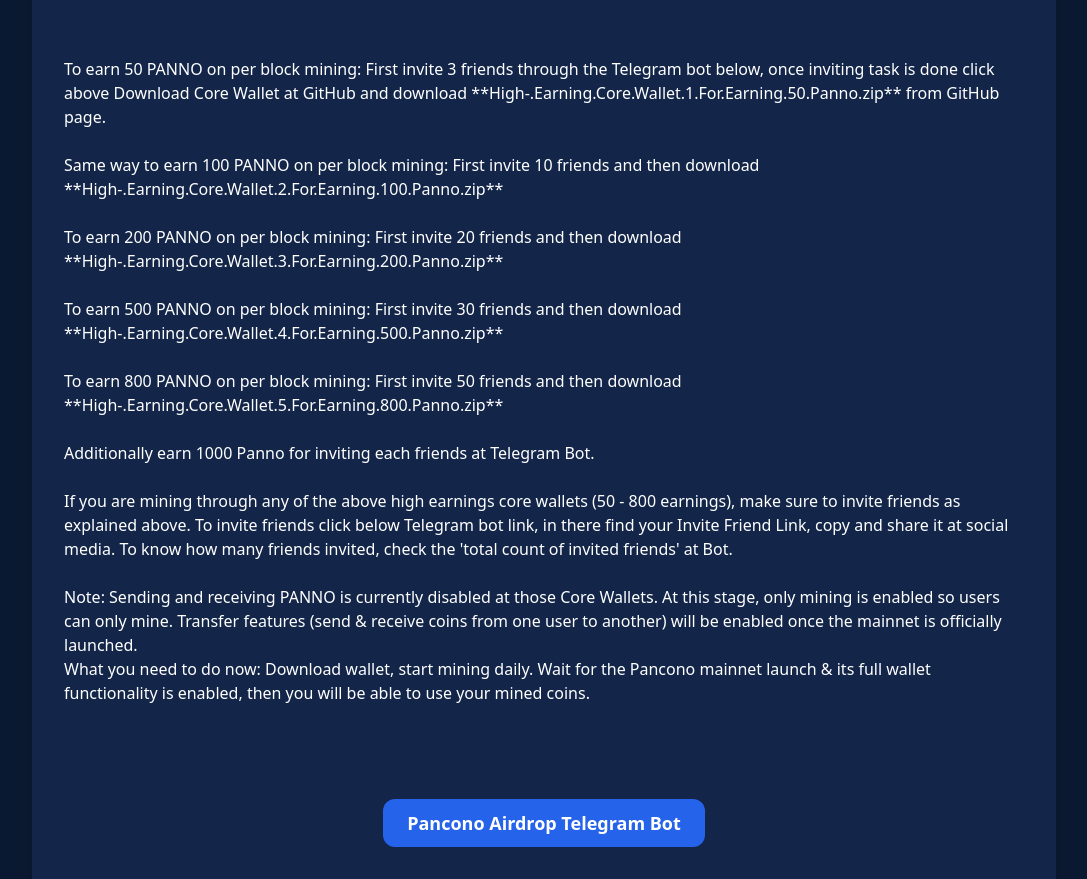
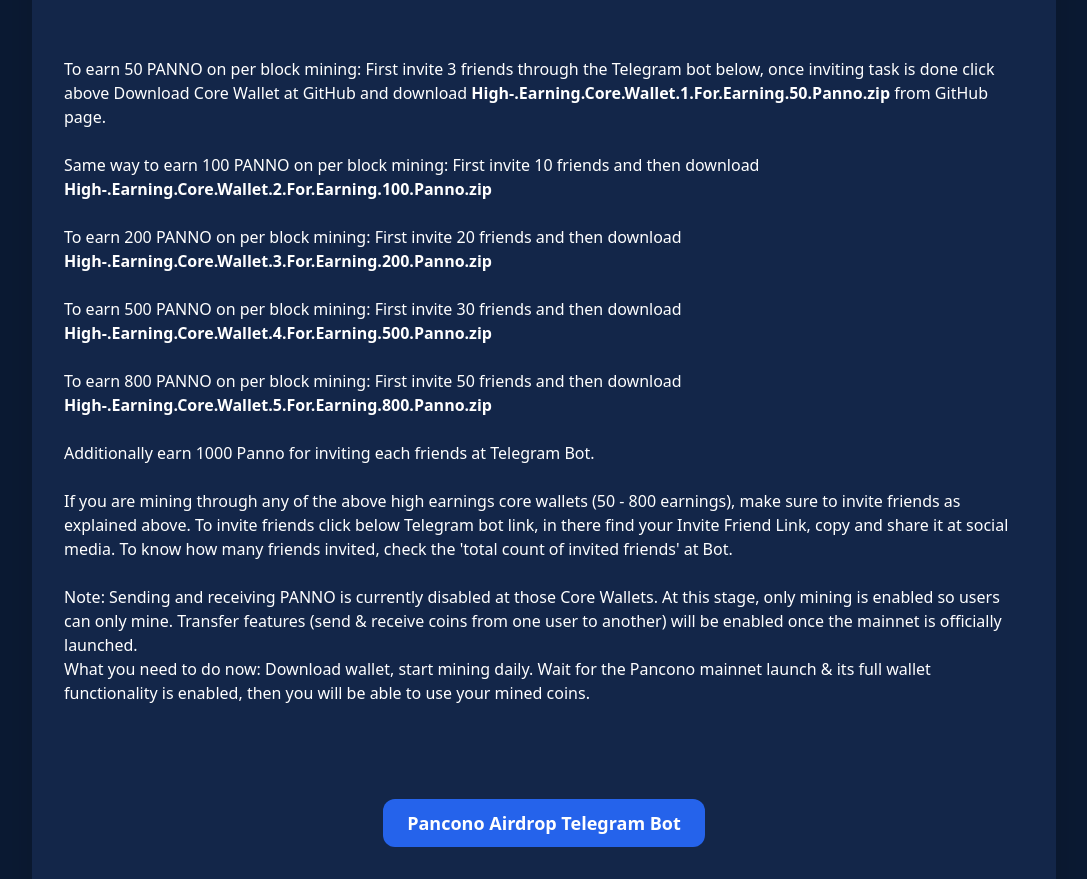
Before and after one commit to ChaserOd/Pancono_app_site, a plain HTML site: page index.html in a window 1280 px wide. Shown: the part 1507-2386 px from the top of the page, without its empty margins (96-1183 px from the left). Drawn offline with nearby package versions, Linux system fonts and the light colour scheme.

Commit message:
Update index.html

```diff
--- a/index.html
+++ b/index.html
@@ -131,18 +131,18 @@ To earn reward of 1 PANNO by mining per block, download <strong> 'Core.Wallet.Fo
 <br /><br />
     <h2 class="text-2xl font-bold text-yellow-300 mt-8 mb-3">✅ For Higher Rewards Claiming: Instead of mining per block and earning 1 PANNO, choose any of the options below for high earnings:</h2>
          <br /><br />
-To earn 50 PANNO on per block mining: First invite 3 friends through the Telegram bot below, once inviting task is done click above Download Core Wallet at GitHub and download **High-.Earning.Core.Wallet.1.For.Earning.50.Panno.zip** from GitHub page.
+To earn 50 PANNO on per block mining: First invite 3 friends through the Telegram bot below, once inviting task is done click above Download Core Wallet at GitHub and download <strong>High-.Earning.Core.Wallet.1.For.Earning.50.Panno.zip</strong> from GitHub page.
 <br /><br />
-Same way to earn 100 PANNO on per block mining: First invite 10 friends and then download **High-.Earning.Core.Wallet.2.For.Earning.100.Panno.zip**
+Same way to earn 100 PANNO on per block mining: First invite 10 friends and then download <strong>High-.Earning.Core.Wallet.2.For.Earning.100.Panno.zip</strong>
 
 <br /><br />
-To earn 200 PANNO on per block mining: First invite 20 friends and then download **High-.Earning.Core.Wallet.3.For.Earning.200.Panno.zip**
+To earn 200 PANNO on per block mining: First invite 20 friends and then download <strong>High-.Earning.Core.Wallet.3.For.Earning.200.Panno.zip</strong>
 
 <br /><br />
-To earn 500 PANNO on per block mining: First invite 30 friends and then download **High-.Earning.Core.Wallet.4.For.Earning.500.Panno.zip**
+To earn 500 PANNO on per block mining: First invite 30 friends and then download <strong>High-.Earning.Core.Wallet.4.For.Earning.500.Panno.zip</strong>
 
 <br /><br />
-To earn 800 PANNO on per block mining: First invite 50 friends and then download **High-.Earning.Core.Wallet.5.For.Earning.800.Panno.zip**
+To earn 800 PANNO on per block mining: First invite 50 friends and then download <strong>High-.Earning.Core.Wallet.5.For.Earning.800.Panno.zip</strong>
 <br /><br />
 Additionally earn 1000 Panno for inviting each friends at Telegram Bot.
 
```
